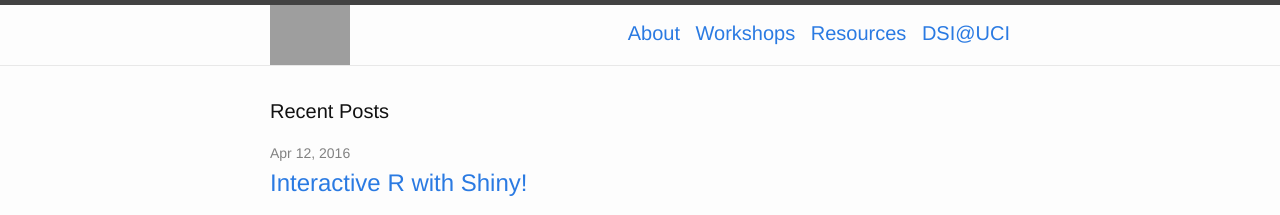
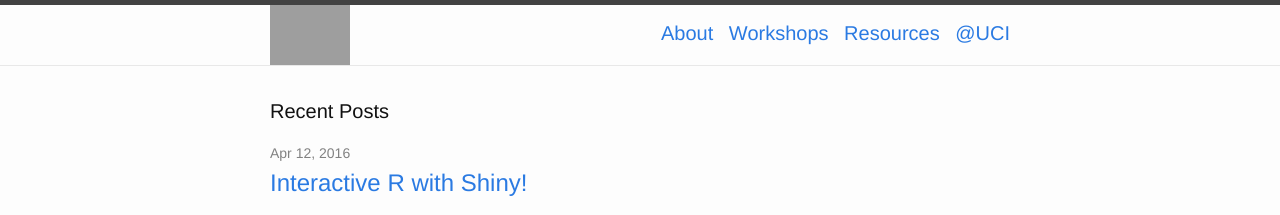
Before and after one commit to UCIDataScienceInitiative/UCIDataScienceInitiative.github.io, a Jekyll site: the page built from index.html, in a window 1280 px wide. Shown: the top 215 px of the page. Built offline with Jekyll 4.4.1, drawn with Linux system fonts in a browser that asks for light colours; grey boxes are pictures that could not be loaded.

Commit message:
added/fixed tabs in header

```diff
--- a/_includes/header.html
+++ b/_includes/header.html
@@ -19,7 +19,7 @@
             		<a style="font-size:20px; word-spacing: 10px" href="/About/"> About </a>
         		<a style="font-size:20px; word-spacing: 10px" href="/Workshops/"> Workshops </a>
         		<a style="font-size:20px; word-spacing: 10px" href="/Resources/"> Resources </a>
-        		<a style="font-size:20px; word-spacing: 10px" href="http://datascience.uci.edu" target="_blank"> DSI@UCI </a>
+        		<a style="font-size:20px; word-spacing: 10px" href="http://datascience.uci.edu" target="_blank"> @UCI </a>
         	  </div>
         	</div>
       </div>
```
